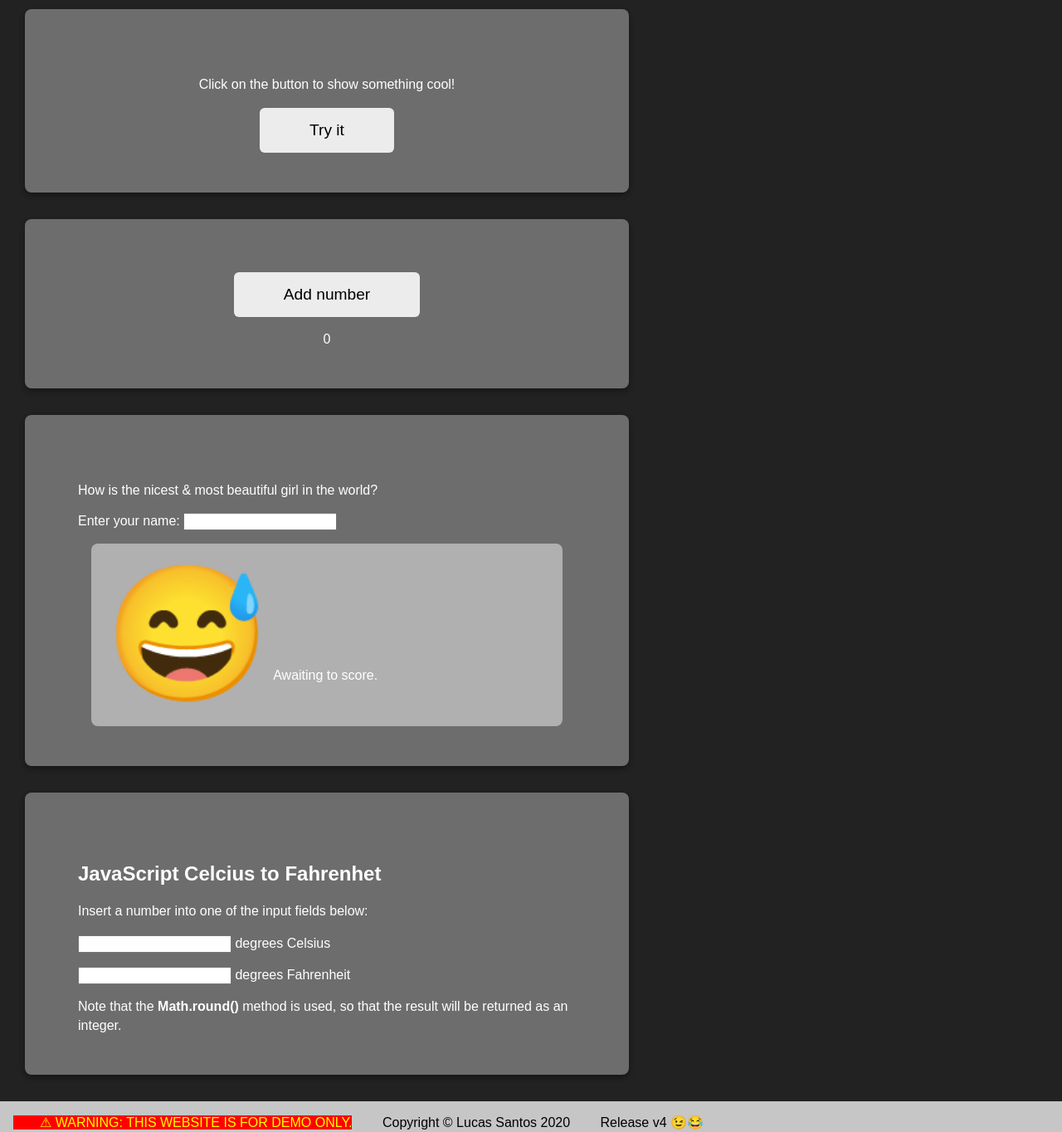
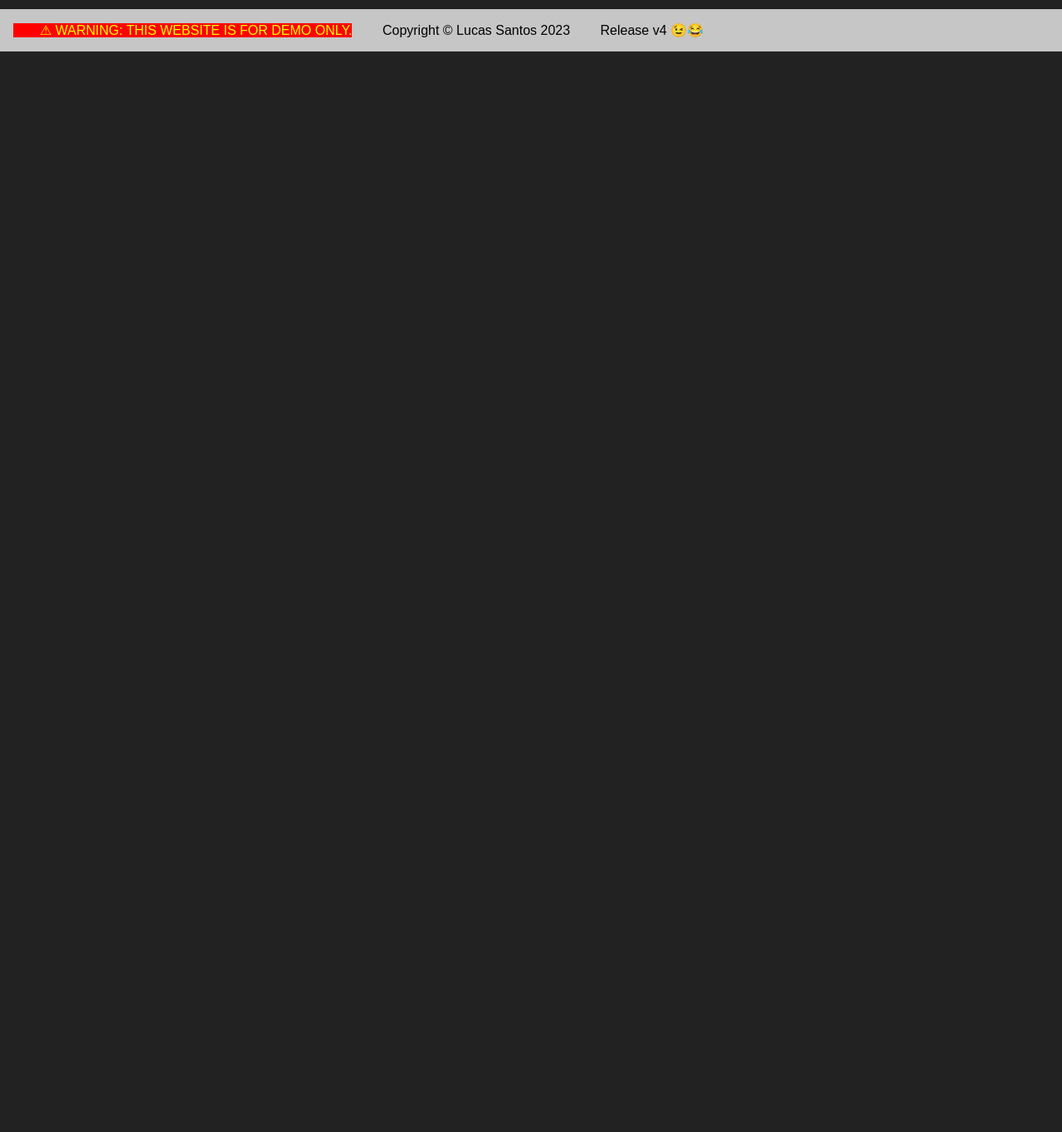
Before and after one commit to W1Real/W1Real.github.io, a plain HTML site: page index.html in a window 1280 px wide. Shown: the part 2400-3764 px from the top of the page at 83% size. After the commit the page ends 2462 px from the top, so only its background shows below. Drawn offline with Linux system fonts and the light colour scheme.

Commit message:
Remove old content update copywrite date

```diff
--- a/index.html
+++ b/index.html
@@ -41,59 +41,12 @@
                 <iframe width="560" height="315" src="https://www.youtube.com/embed/NX6qSf6BIPE" title="YouTube video player" frameborder="0" allow="accelerometer; autoplay; clipboard-write; encrypted-media; gyroscope; picture-in-picture; web-share" allowfullscreen></iframe>
                 <br>
             </article>
-
-            <article class="center">
-                <p>Click on the button to show something cool!</p>
-                <button onclick="showParagraph()">Try it</button>
-                <p id="demo"></p>
-            </article>
-
-            <article class="center">
-                <button onclick="addNumber()">Add number</button>
-                <p id="number">0</p>
-            </article>
-
-            <article>
-                <p>How is the nicest & most beautiful girl in the world?<br></p>
-                <span>Enter your name: </span>
-                <input type="text" id="girl" onkeyup="whoIsTheNicestGirl()">
-                <br>
-                <div class="score-wrapper">
-                    <span id="big-emoji">😅</span>
-                    <span id="score">Awaiting to score.</span>
-                </div>
-            </article>
-
-            <article>
-                <h2>JavaScript Celcius to Fahrenhet</h2>
-
-                <p>Insert a number into one of the input fields below:</p>
-
-                <p><input id="c" onkeyup="convert('C')"> degrees Celsius</p>
-
-                <p><input id="f" onkeyup="convert('F')"> degrees Fahrenheit</p>
-
-                <p>Note that the <b>Math.round()</b> method is used, so that the result will be returned as an integer.</p>
-
-                <script>
-                function convert(degree) {
-                var x;
-                if (degree == "C") {
-                    x = document.getElementById("c").value * 9 / 5 + 32;
-                    document.getElementById("f").value = Math.round(x);
-                } else {
-                    x = (document.getElementById("f").value -32) * 5 / 9;
-                    document.getElementById("c").value = Math.round(x);
-                }
-                }
-                </script>
-            </article>
         </main>
     </div>
 
     <footer>
         <span style="color: yellow; background-color: red;">⚠ WARNING: THIS WEBSITE IS FOR DEMO ONLY.</span>
-        <span>Copyright © Lucas Santos 2020</span>
+        <span>Copyright © Lucas Santos 2023</span>
         <span>Release v4 😉😂</span>
     </footer>
 
```
